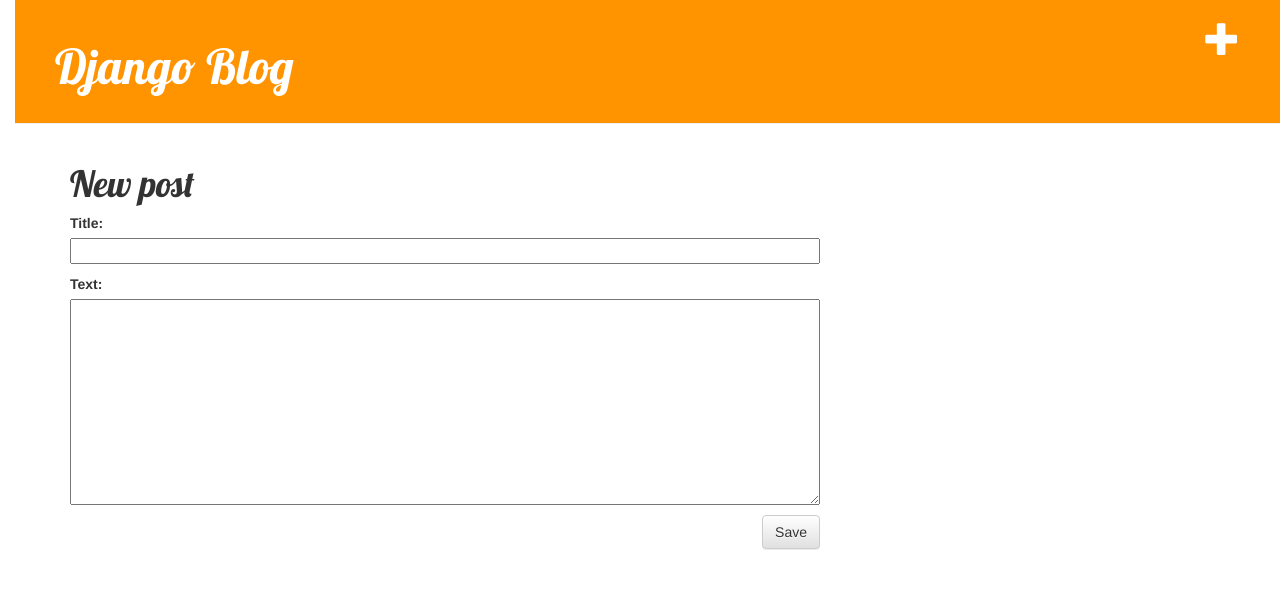
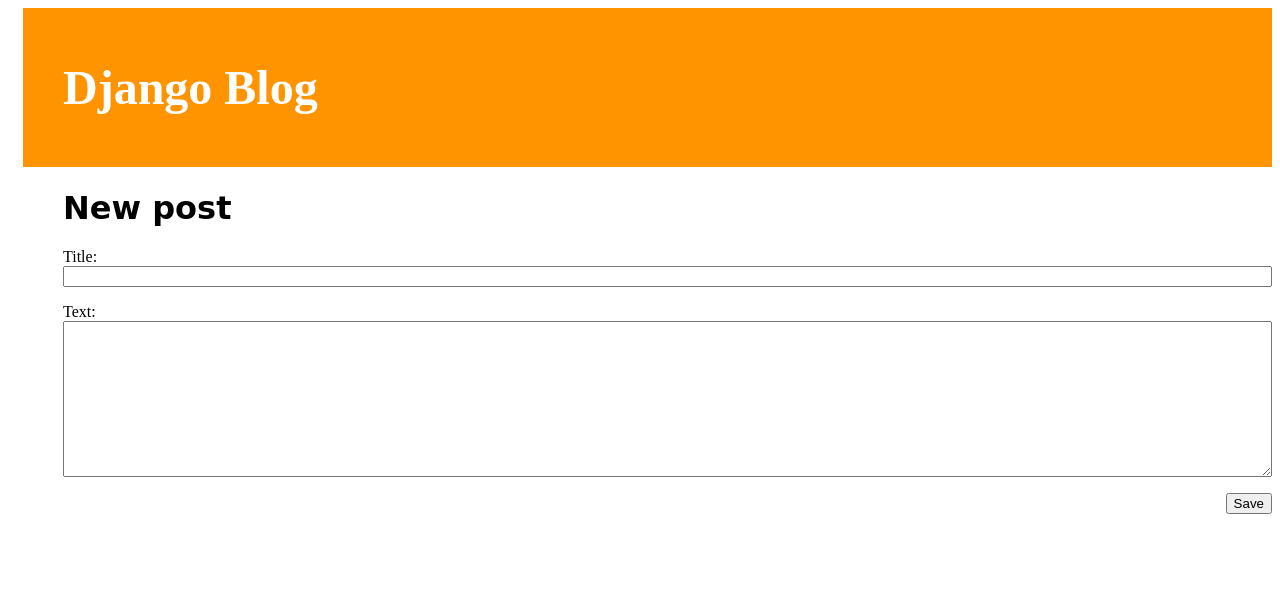
Before and after one commit to Aboba1917/my-first-blog, a Django app: page /post/new/ in a window 1280 px wide. Shown: the top 589 px of the page. Run offline with Django 3.2, Linux system fonts and the light colour scheme; some libraries are stand-ins or nearby versions.

Commit message:
Update base.html

```diff
--- a/myfirst/articles/templates/articles/base.html
+++ b/myfirst/articles/templates/articles/base.html
@@ -2,11 +2,7 @@
 <html>
     <head>
         <title>Django blog</title>
-        <link rel="stylesheet" href="//maxcdn.bootstrapcdn.com/bootstrap/3.2.0/css/bootstrap.min.css">
-        <link rel="stylesheet" href="//maxcdn.bootstrapcdn.com/bootstrap/3.2.0/css/bootstrap-theme.min.css">
         <link rel="stylesheet" href="{% static 'css/articles.css' %}">
-        <link href="https://fonts.googleapis.com/css?family=Lobster&subset=latin,cyrillic" rel="stylesheet" typ
-    </head>
     <body>
         <div class="page-header">
              <a href="{% url 'post_new' %}" class="top-menu"><span class="glyphicon glyphicon-plus"></span></a>
```
